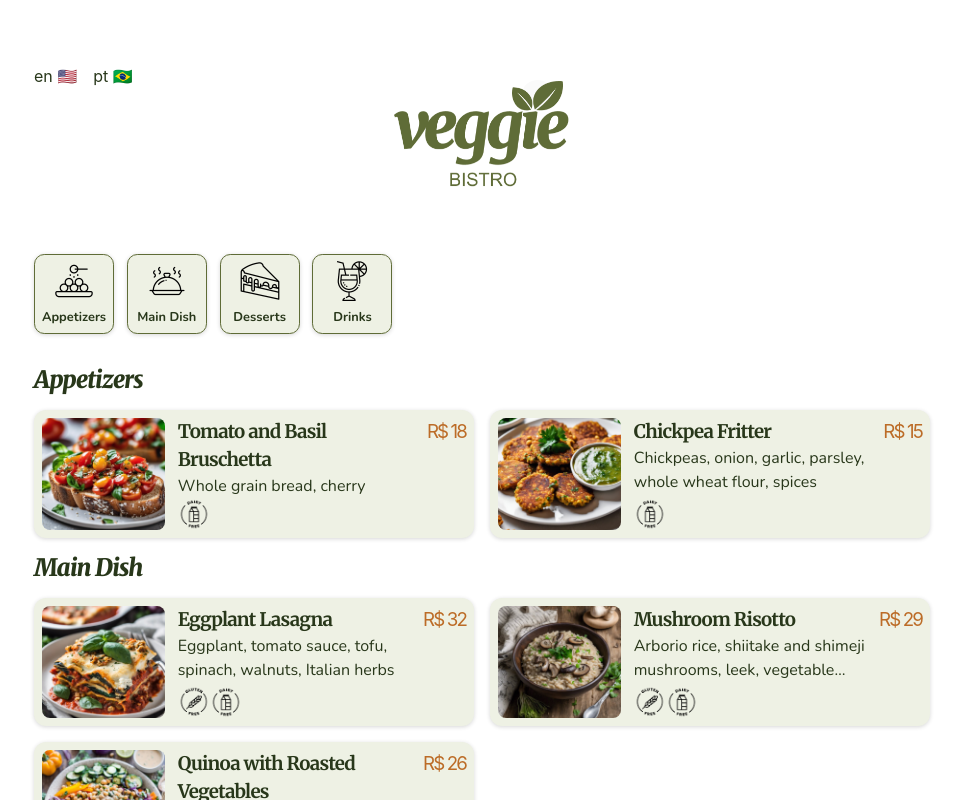
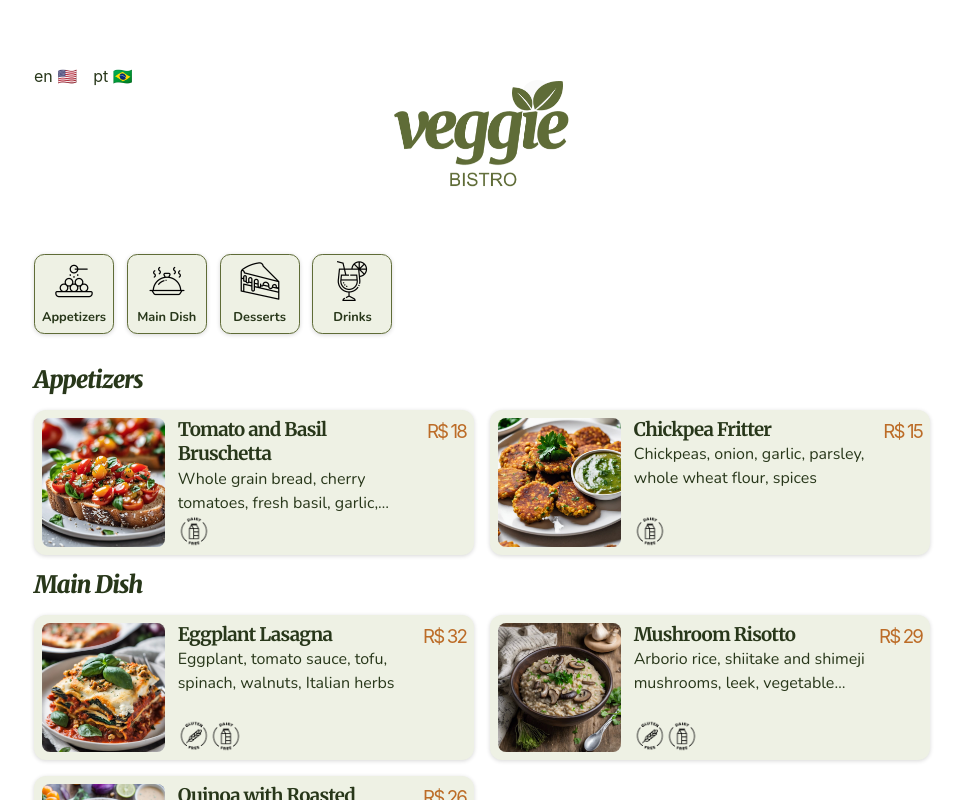
Before and after one commit to joelsantosjunior/restaurant-menu, a React (Vite) app: page / in a window 1280 px wide. Shown: the top 800 px of the page, without its empty margins (158-1120 px from the left). Built offline with nearby package versions, Linux system fonts and the light colour scheme.

Commit message:
fix: use dynamic height to avoid breaking the description text

```diff
--- a/src/components/menu/MenuItem.tsx
+++ b/src/components/menu/MenuItem.tsx
@@ -8,7 +8,6 @@ const MyMenuItem = styled.div`
   background-color: var(--color-card-bg);
   display: flex;
   flex-direction: row;
-  height: 8em;
   border-radius: 0.75em;
   padding: 0.5em;
   gap: 0.8em;
@@ -30,6 +29,10 @@ const CardContent = styled.div`
   div {
     display: flex;
     margin-top: auto;
+  }
+
+  h3 {
+    line-height: 1.3em;
   }
 
   p {
```
